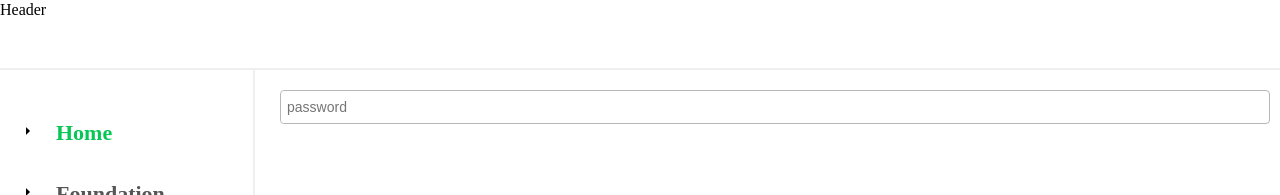
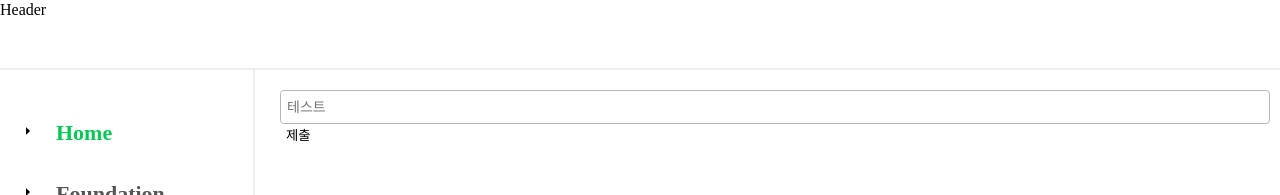
Before and after one commit to dongggggae/hyun-design-system, a Next.js app: page / in a window 1280 px wide. Shown: the top 195 px of the page. Built offline with nearby package versions, Linux system fonts and the light colour scheme.

Commit message:
[DS-17]Component - Input 추가

```diff
--- a/app/_components/hds/Forms/FormsInput.tsx
+++ b/app/_components/hds/Forms/FormsInput.tsx
@@ -1,63 +1,35 @@
-'use client';
-// FormsInput.tsx
-import React, { useState } from 'react';
+import React, { forwardRef } from 'react';
 
 import classNames from '@utils/classNames';
 
-import FormsAddon from './FormsAddon';
-import useInput from './FormsContext';
-
-interface InputProps {
+interface InputProps extends React.HTMLProps<HTMLInputElement> {
   id: string;
   type: string;
   placeholder?: string;
   disabled?: boolean;
-  className?: string | string[];
+  className?: string | undefined;
 }
 
-const FormsInput: React.FC<InputProps> = ({ id, type, placeholder, disabled, className }) => {
+const FormsInput = forwardRef<HTMLInputElement, InputProps>(
+  ({ id, type, placeholder, disabled, className, ...props }, ref) => {
     const PREFIX = 'form__control';
-
-  const { inputText, onChange } = useInput();
-  const [passwordVisible, setPasswordVisible] = useState(false);
-
-  const togglePasswordVisibility = () => {
-    setPasswordVisible(!passwordVisible);
-  };
-
-  const clearInput = () => {
-    onChange({ target: { value: '' } } as React.ChangeEvent<HTMLInputElement>);
-  };
-
-  const renderAddon = () => {
-    switch (type) {
-      case 'text':
-        return inputText.length > 0 ? <FormsAddon field="clear" onClick={clearInput} /> : null;
-      case 'search':
-        return inputText.length > 0 ? <FormsAddon field="search" /> : null;
-      case 'password':
-        return <FormsAddon field={passwordVisible ? 'visible' : 'invisible'} onClick={togglePasswordVisibility} />;
-      default:
-        return null;
-    }
-  };
-
-  const inputType = type === 'password' && passwordVisible ? 'text' : type;
 
     return (
       <div className="input-wrap">
         <input
           id={id}
-        type={inputType}
+          ref={ref}
+          type={type}
           disabled={disabled}
-        onChange={onChange}
           placeholder={placeholder}
-        value={inputText}
           className={classNames(PREFIX, Array.isArray(className) ? className.join(' ') : className)}
+          {...props}
         />
-      {renderAddon()}
       </div>
     );
-};
+  },
+);
+
+FormsInput.displayName = 'FormsInput';
 
 export default FormsInput;
--- a/app/page.tsx
+++ b/app/page.tsx
@@ -1,12 +1,24 @@
 'use client';
+import { DevTool } from '@hookform/devtools';
 import React from 'react';
+import { useForm } from 'react-hook-form';
 
 import FormsInput from '@components/Forms/FormsInput';
 
+import classNames from '@utils/classNames';
+
 const Home = () => {
+  const { register, control, handleSubmit } = useForm({
+    mode: 'onChange',
+  });
+
   return (
     <div className="docs">
-      <FormsInput id="InputText" type="text" placeholder="password" />
+      <form onSubmit={handleSubmit((data) => console.log(data))}>
+        <FormsInput id="test" type="text" placeholder="테스트" {...register('test')} />
+        <button type="submit">제출</button>
+      </form>
+      {/* <DevTool control={control} /> */}
     </div>
   );
 };
--- a/package.json
+++ b/package.json
@@ -12,8 +12,7 @@
   "dependencies": {
     "next": "14.0.4",
     "react": "^18",
-    "react-dom": "^18",
-    "react-syntax-highlighter": "^15.5.0"
+    "react-dom": "^18"
   },
   "devDependencies": {
     "@types/node": "^20.11.5",
@@ -28,6 +27,8 @@
     "eslint-plugin-prettier": "^5.1.3",
     "node-sass": "^9.0.0",
     "prettier": "^3.2.4",
+    "react-hook-form": "^7.51.2",
+    "react-syntax-highlighter": "^15.5.0",
     "sass": "^1.70.0",
     "typescript": "^5"
   }
```
Also changed, not shown: app/_components/hds/Forms/Temp.tsx (added, +65 -0 lines). Lines whose indentation alone changed are shown as unchanged.
